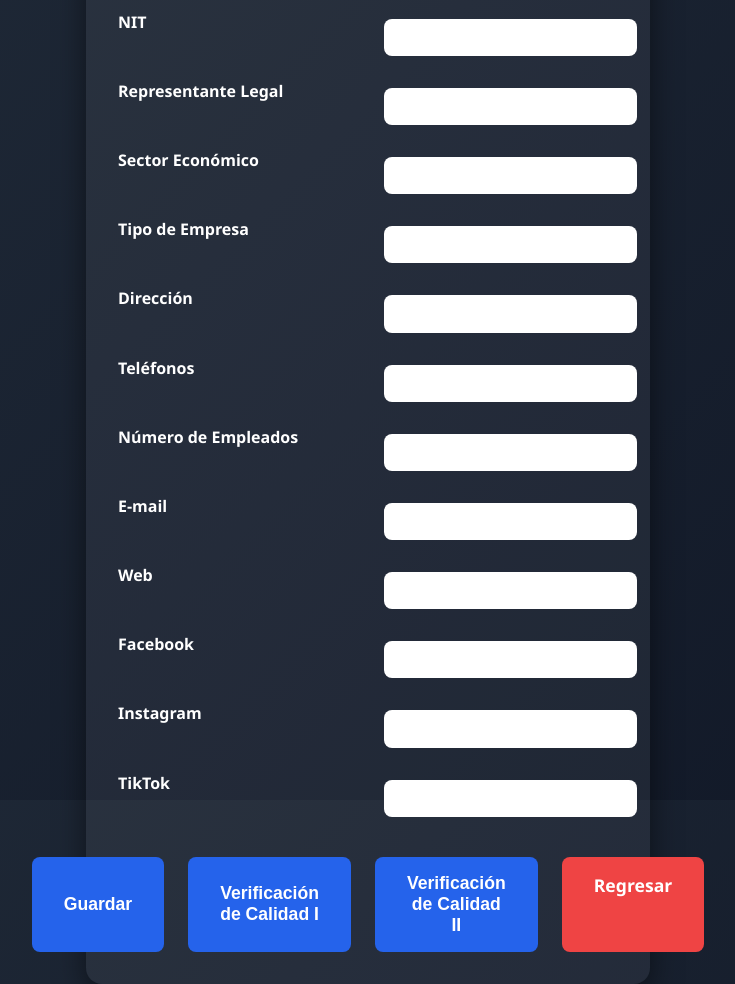
After one commit to DavidJaure/HerramientaSGC, a Flask app: template frontend/templates/implementación.html in a window 1280 px wide. The commit adds this page. Shown: the whole page, without its empty margins (272-1007 px from the left). Run offline with Flask 3, Linux system fonts and the light colour scheme; the template is opened without the code that fills it, so the values that code supplies are empty.

Commit message:
Creación pantalla principal ISO

```diff
--- a/backend/app.py
+++ b/backend/app.py
@@ -62,12 +62,56 @@ def logout():
     session.pop("rol", None)
     return redirect(url_for("home"))
 
-# Rutas ISO
+#boton iso9001
 @app.route("/iso9001")
 def iso9001():
     if "usuario" not in session:
         return redirect(url_for("home"))
-    return "<h1>Página ISO 9001 (prueba)</h1><a href='/dashboard'>Volver</a>"
+    return render_template("iso9001.html")
+
+@app.route("/iso9001/inicio")
+def iso9001_inicio():
+    return "<h1>Inicio: Implementación, Auditoría y Capacitación</h1>"
+
+@app.route("/iso9001/objetivos")
+def iso9001_objetivos():
+    return "<h1>Objetivos ISO 9001</h1>"
+
+@app.route("/iso9001/beneficios")
+def iso9001_beneficios():
+    return "<h1>Beneficios ISO 9001</h1>"
+
+@app.route("/iso9001/pvha")
+def iso9001_pvha():
+    return "<h1>Ciclo PHVA (Planear, Hacer, Verificar, Actuar)</h1>"
+
+@app.route("/iso9001/organizacion")
+def iso9001_organizacion():
+    return "<h1>Organización</h1>"
+
+@app.route("/iso9001/liderazgo")
+def iso9001_liderazgo():
+    return "<h1>Liderazgo</h1>"
+
+@app.route("/iso9001/planificacion")
+def iso9001_planificacion():
+    return "<h1>Planificación</h1>"
+
+@app.route("/iso9001/apoyo")
+def iso9001_apoyo():
+    return "<h1>Apoyo</h1>"
+
+@app.route("/iso9001/operacion")
+def iso9001_operacion():
+    return "<h1>Operación</h1>"
+
+@app.route("/iso9001/desempeno")
+def iso9001_desempeno():
+    return "<h1>Desempeño</h1>"
+
+@app.route("/iso9001/mejora")
+def iso9001_mejora():
+    return "<h1>Mejora</h1>"
 
 @app.route("/iso27001")
 def iso27001():
@@ -82,3 +126,66 @@ if __name__ == "__main__":
     print("Templates en:", os.path.join(FRONTEND_DIR, "templates"))
     print("Static en:", os.path.join(FRONTEND_DIR, "static"))
     app.run(debug=True, host="0.0.0.0", port=5000)
+
+
+
+# ----------------------------
+# Formulario implementación
+# ----------------------------
+@app.route("/registro", methods=["GET", "POST"])
+def registro_iso():
+    if request.method == "POST":
+        # Aquí capturas los datos enviados desde el formulario
+        datos = request.form.to_dict()
+        print("Datos recibidos:", datos)  # temporal (muestra en consola)
+        return redirect(url_for("dashboard"))  # después de guardar, volver al dashboard
+    return render_template("registro.html")
+
+#boton iso9001
+@app.route("/iso9001")
+def iso9001():
+    return render_template("iso9001.html")
+
+@app.route("/iso9001/inicio")
+def iso9001_inicio():
+    return "<h1>Inicio: Implementación, Auditoría y Capacitación</h1>"
+
+@app.route("/iso9001/objetivos")
+def iso9001_objetivos():
+    return "<h1>Objetivos ISO 9001</h1>"
+
+@app.route("/iso9001/beneficios")
+def iso9001_beneficios():
+    return "<h1>Beneficios ISO 9001</h1>"
+
+@app.route("/iso9001/pvha")
+def iso9001_pvha():
+    return "<h1>Ciclo PHVA (Planear, Hacer, Verificar, Actuar)</h1>"
+
+@app.route("/iso9001/organizacion")
+def iso9001_organizacion():
+    return "<h1>Organización</h1>"
+
+@app.route("/iso9001/liderazgo")
+def iso9001_liderazgo():
+    return "<h1>Liderazgo</h1>"
+
+@app.route("/iso9001/planificacion")
+def iso9001_planificacion():
+    return "<h1>Planificación</h1>"
+
+@app.route("/iso9001/apoyo")
+def iso9001_apoyo():
+    return "<h1>Apoyo</h1>"
+
+@app.route("/iso9001/operacion")
+def iso9001_operacion():
+    return "<h1>Operación</h1>"
+
+@app.route("/iso9001/desempeno")
+def iso9001_desempeno():
+    return "<h1>Desempeño</h1>"
+
+@app.route("/iso9001/mejora")
+def iso9001_mejora():
+    return "<h1>Mejora</h1>"
--- a/frontend/static/css/style.css
+++ b/frontend/static/css/style.css
@@ -113,3 +113,37 @@ form button:hover {
     background: #1e40af;
     transform: translateY(-2px);
 }
+
+/* style of implementaacion*/
+.form-grid {
+    display: grid;
+    grid-template-columns: 1fr 1fr;
+    gap: 1rem 2rem;
+    text-align: left;
+}
+
+.form-grid label {
+    font-weight: bold;
+    margin-bottom: 0.3rem;
+}
+
+.form-grid input {
+    width: 100%;
+    padding: 0.6rem;
+    border-radius: 0.5rem;
+    border: none;
+}
+/* Grupo de botones ISO 9001 */
+.button-group-iso9001 {
+    margin-top: 2rem;
+    display: grid;
+    grid-template-columns: repeat(2, 1fr); /* dos columnas */
+    gap: 1rem; /* espacio entre botones */
+    justify-items: center;
+}
+
+/* Botones ISO 9001 internos */
+.button-group-iso9001 .btn {
+    width: 100%; /* que ocupen todo el ancho disponible */
+    max-width: 200px; /* pero no se hagan demasiado grandes */
+}
--- /dev/null
+++ b/frontend/templates/implementación.html
@@ -0,0 +1,63 @@
+<!DOCTYPE html>
+<html lang="es">
+<head>
+  <meta charset="UTF-8">
+  <title>Registro ISO</title>
+  <link rel="stylesheet" href="{{ url_for('static', filename='css/style.css') }}">
+</head>
+<body>
+  <div class="container">
+    <h2>Registro ISO</h2>
+
+    <form action="{{ url_for('registro_iso') }}" method="POST">
+      <div class="form-grid">
+        <label>Razón Social</label>
+        <input type="text" name="razon_social" required>
+
+        <label>NIT</label>
+        <input type="text" name="nit" required>
+
+        <label>Representante Legal</label>
+        <input type="text" name="representante_legal">
+
+        <label>Sector Económico</label>
+        <input type="text" name="sector_economico">
+
+        <label>Tipo de Empresa</label>
+        <input type="text" name="tipo_empresa">
+
+        <label>Dirección</label>
+        <input type="text" name="direccion">
+
+        <label>Teléfonos</label>
+        <input type="text" name="telefonos">
+
+        <label>Número de Empleados</label>
+        <input type="number" name="num_empleados">
+
+        <label>E-mail</label>
+        <input type="email" name="email">
+
+        <label>Web</label>
+        <input type="text" name="web">
+
+        <label>Facebook</label>
+        <input type="text" name="facebook">
+
+        <label>Instagram</label>
+        <input type="text" name="instagram">
+
+        <label>TikTok</label>
+        <input type="text" name="tiktok">
+      </div>
+
+      <div class="button-group">
+        <button type="submit" class="btn iso9001">Guardar</button>
+        <button type="button" class="btn iso9001">Verificación de Calidad I</button>
+        <button type="button" class="btn iso9001">Verificación de Calidad II</button>
+        <a href="{{ url_for('dashboard') }}" class="btn logout">Regresar</a>
+      </div>
+    </form>
+  </div>
+</body>
+</html>
```
Also changed, not shown: frontend/templates/iso9001.html (+17 -27 lines).
